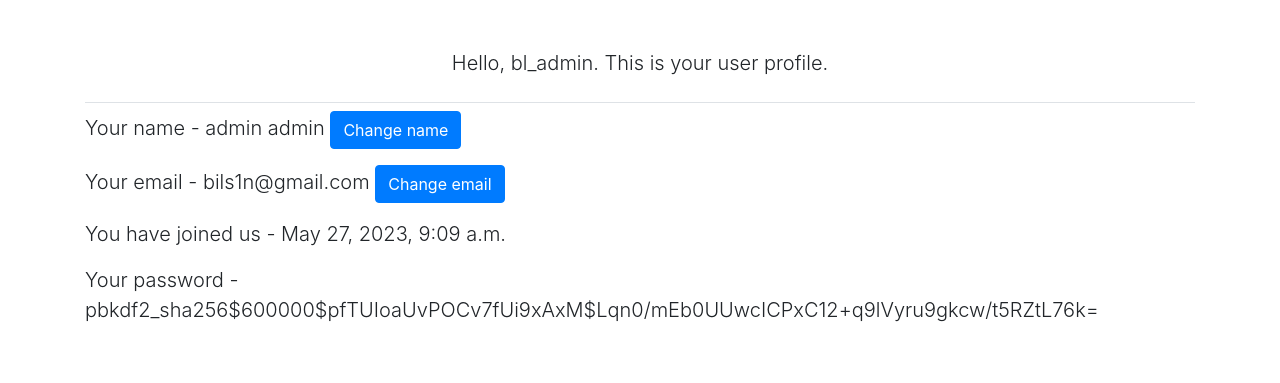
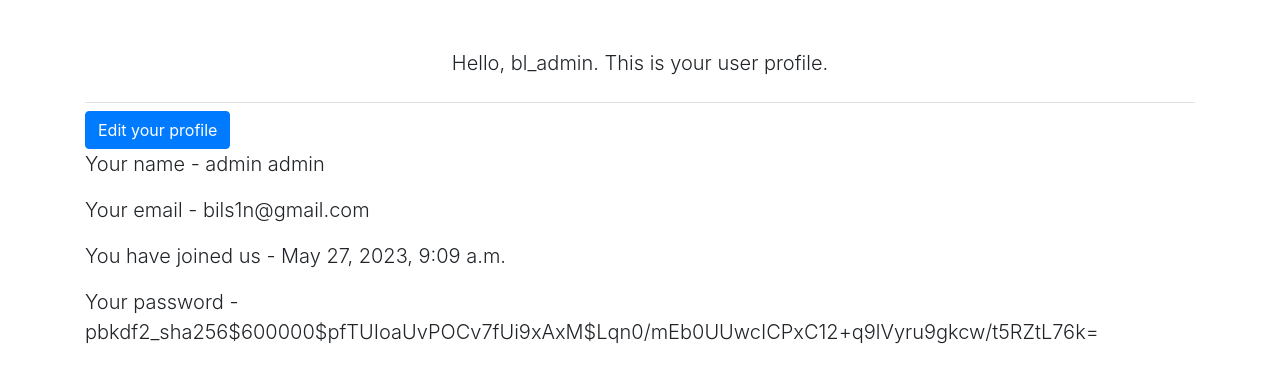
Before and after one commit to Bils1na/blog_django, a Django app: page /users/profile/1/ in a window 1280 px wide. Shown: the part 76-459 px from the top of the page. Run offline with Django 4.2, Linux system fonts and the light colour scheme; a user stored in the database is signed in; data comes from the database, SQL or seed files in the repository; both versions use the stored data as it was after the commit; some libraries are stand-ins or nearby versions.

Commit message:
fix editing profile

```diff
--- a/users/templates/registration/profile.html
+++ b/users/templates/registration/profile.html
@@ -9,15 +9,13 @@
 {% endblock page_header %}
 
 {% block content %}
+    <a class="btn btn-primary" type="button"
+    href="{% url 'users:edit_profile' user.id %}">Edit your profile</a>
     <p class="lead">
         Your name - {{ user.first_name }} {{ user.last_name }}
-        <a class="btn btn-primary" type="button"
-        href="{% url 'users:edit_full_name' user.id %}">Change name</a>
     </p>
     <p class="lead">
         Your email - {{ user.email }}
-        <a class="btn btn-primary" type="button"
-        href="{% url 'users:edit_email' user.id %}">Change email</a>
     </p>
     <p class="lead">
         You have joined us - {{ user.date_joined }}
--- a/users/urls.py
+++ b/users/urls.py
@@ -13,8 +13,6 @@ urlpatterns = [
     path('register/', views.register, name='register'),
     # Profile page
     path('profile/<int:user_id>/', views.profile, name='profile'),
-    # Edit name page
-    path('profile/<int:user_id>/edit_full_name', views.edit_full_name, name='edit_full_name'),
-    # Edit email page
-    path('profile/<int:user_id>/edit_email', views.edit_email, name='edit_email'),
+    # Edit profile page
+    path('profile/<int:user_id>/edit_profile', views.edit_profile, name='edit_profile'),
 ]
--- a/users/views.py
+++ b/users/views.py
@@ -4,7 +4,7 @@ from django.contrib.auth.models import User
 from django.contrib.auth.decorators import login_required
 from django.http import Http404
 
-from .forms import RegistrationForm, EditFullNameForm, EditEmailForm
+from .forms import RegistrationForm, EditProfileForm
 
 
 def log_in(request):
@@ -48,33 +48,19 @@ def register(request):
 
     return render(request, 'registration/register.html', {'form': form})
 
+
 @login_required
-def edit_full_name(request, user_id):
+def edit_profile(request, user_id):
     user = get_object_or_404(User, id=user_id)
     if user_id == request.user.id:
         if request.method == "POST":
-            form = EditFullNameForm(request.POST, instance=user)
+            form = EditProfileForm(request.POST, instance=user)
             if form.is_valid():
                 form.save()
                 return redirect("users:profile", user_id)
         else:
-            form = EditFullNameForm(instance=user)
-        return render(request, "registration/edit_full_name.html", {"form": form})
-    else:
-        raise Http404
-
-@login_required
-def edit_email(request, user_id):
-    user = get_object_or_404(User, id=user_id)
-    if user_id == request.user.id:
-        if request.method == "POST":
-            form = EditEmailForm(request.POST, instance=user)
-            if form.is_valid():
-                form.save()
-                return redirect("users:profile", user_id)
-        else:
-            form = EditEmailForm(instance=user)
-        return render(request, "registration/edit_email.html", {"form": form})
+            form = EditProfileForm(instance=user)
+        return render(request, "registration/edit_profile.html", {"form": form})
     else:
         raise Http404
 
```
Also changed, not shown: users/forms.py (+2 -9 lines), users/templates/registration/edit_full_name.html (deleted, +0 -10 lines), db.sqlite3, users/templates/registration/edit_profile.html (renamed from users/templates/registration/edit_email.html).
